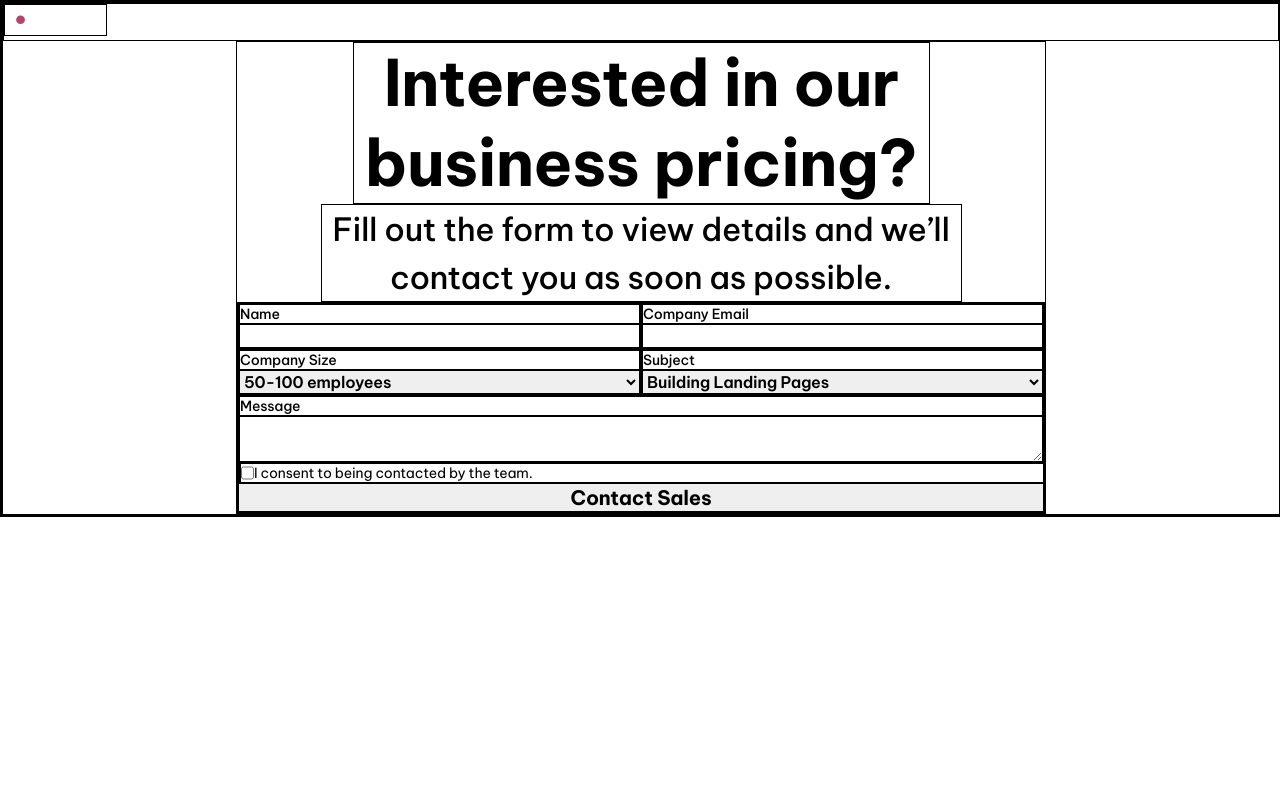
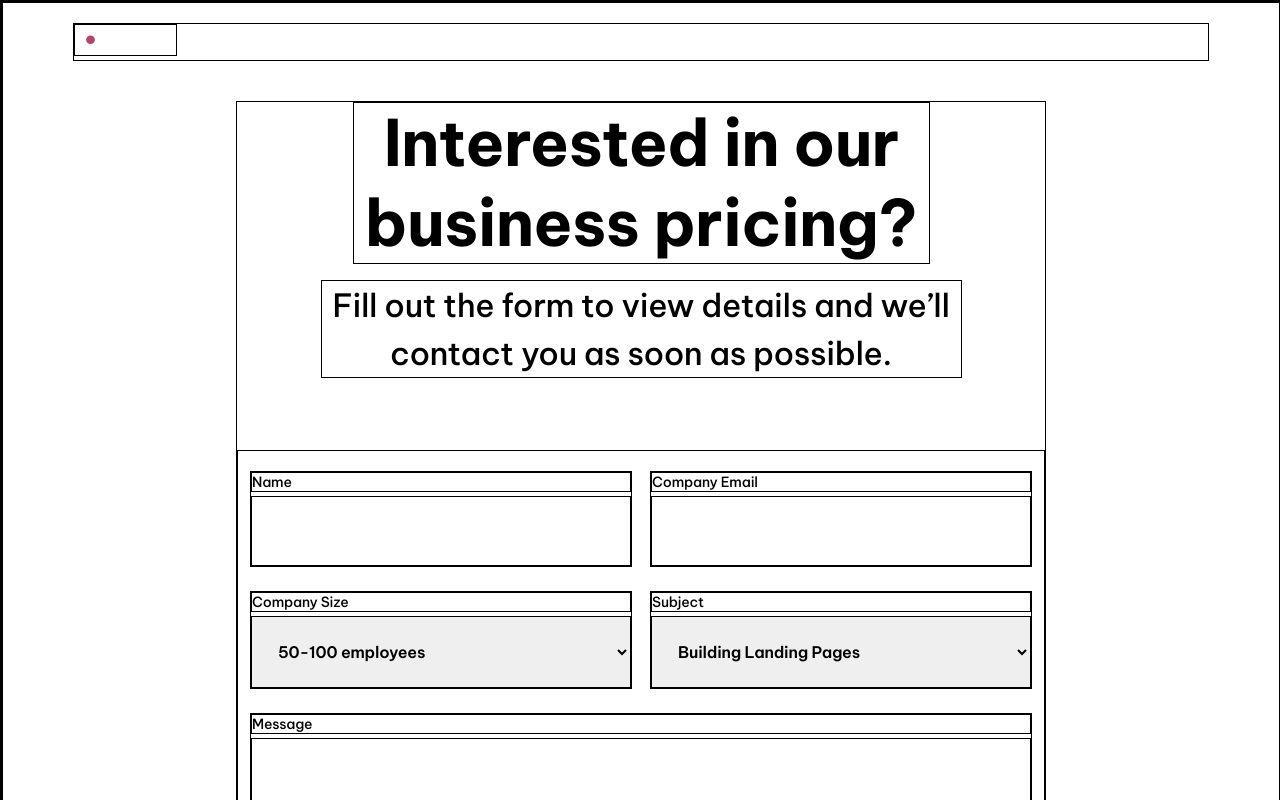
Before and after one commit to Nimus-oes/react-static-contact-form, a React (Vite) app: page / in a window 1280 px wide. Shown: the top 800 px of the page. Built offline with nearby package versions, Linux system fonts and the light colour scheme.

Commit message:
Add spacing between elements

```diff
--- a/src/App.css
+++ b/src/App.css
@@ -1,3 +1,10 @@
+/* Header */
+
+.header {
+  width: 94%;
+  margin: 20px auto 40px auto;
+}
+
 /* Heading*/
 
 .title {
@@ -5,6 +12,7 @@
   font-weight: 700;
   line-height: 125%;
   letter-spacing: -0.4px;
+  margin: 0 auto 16px auto;
 }
 
 .subtitle {
@@ -12,12 +20,12 @@
   font-weight: 500;
   line-height: 150%;
   letter-spacing: -0.16px;
+  margin: 0 auto 72px auto;
 }
 
 .title,
 .subtitle {
   text-align: center;
-  margin: 0 auto;
 }
 
 /* Main */
@@ -32,11 +40,14 @@
 .form {
   display: flex;
   flex-direction: column;
+  padding: 20px 12px;
+  gap: 24px;
 }
 
 .form-item {
   display: flex;
   flex-direction: column;
+  gap: 4px;
 }
 
 .item-title {
@@ -49,6 +60,11 @@
   font-size: 16px;
   font-weight: 600;
   letter-spacing: -0.16px;
+  padding: 24px 22px;
+}
+
+.textarea {
+  height: 206px;
 }
 
 .consent {
@@ -56,15 +72,21 @@
   font-size: 14px;
   font-weight: 400;
   letter-spacing: -0.14px;
+  gap: 5px;
 }
 
 .button {
   font-size: 20px;
   font-weight: 700;
   letter-spacing: -0.2px;
+  padding: 24px 0;
 }
 
 @media only screen and (min-width: 820px) {
+  .header {
+    width: 85%;
+  }
+
   .main {
     width: 810px;
   }
@@ -84,6 +106,11 @@
   .form {
     flex-direction: row;
     flex-wrap: wrap;
+    gap: 18px;
+  }
+
+  .form-item {
+    margin-bottom: 6px;
   }
 
   .half-w {
@@ -94,3 +121,9 @@
     flex: 1 1 100%;
   }
 }
+
+@media only screen and (min-width: 1200px) {
+  .header {
+    width: 89%;
+  }
+}
--- a/src/components/Form.jsx
+++ b/src/components/Form.jsx
@@ -37,7 +37,11 @@ export default function Form() {
         <label htmlFor="message" className="item-title">
           Message
         </label>
-        <textarea name="message" id="message" className="item-input"></textarea>
+        <textarea
+          name="message"
+          id="message"
+          className="item-input textarea"
+        ></textarea>
       </div>
       <div className="form-item consent full-w">
         <label htmlFor="consent"></label>
--- a/src/components/Logo.jsx
+++ b/src/components/Logo.jsx
@@ -2,8 +2,8 @@ import logo from "../assets/Logo.svg";
 
 export default function Logo() {
   return (
-    <header>
-      <img src={logo} alt="Beck logo" />
+    <header className="header">
+      <img src={logo} alt="Beck logo" className="logo" />
     </header>
   );
 }
```
